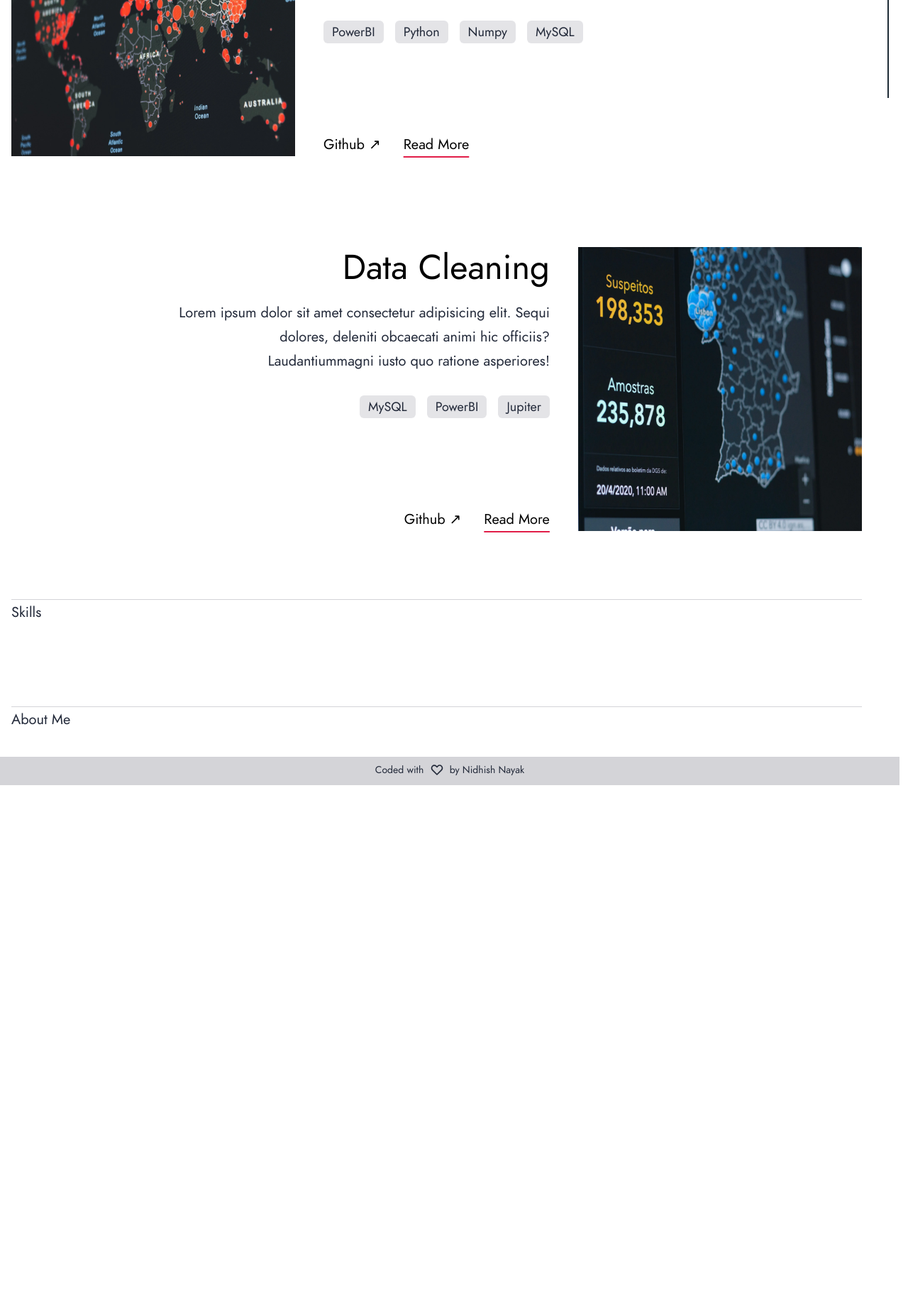
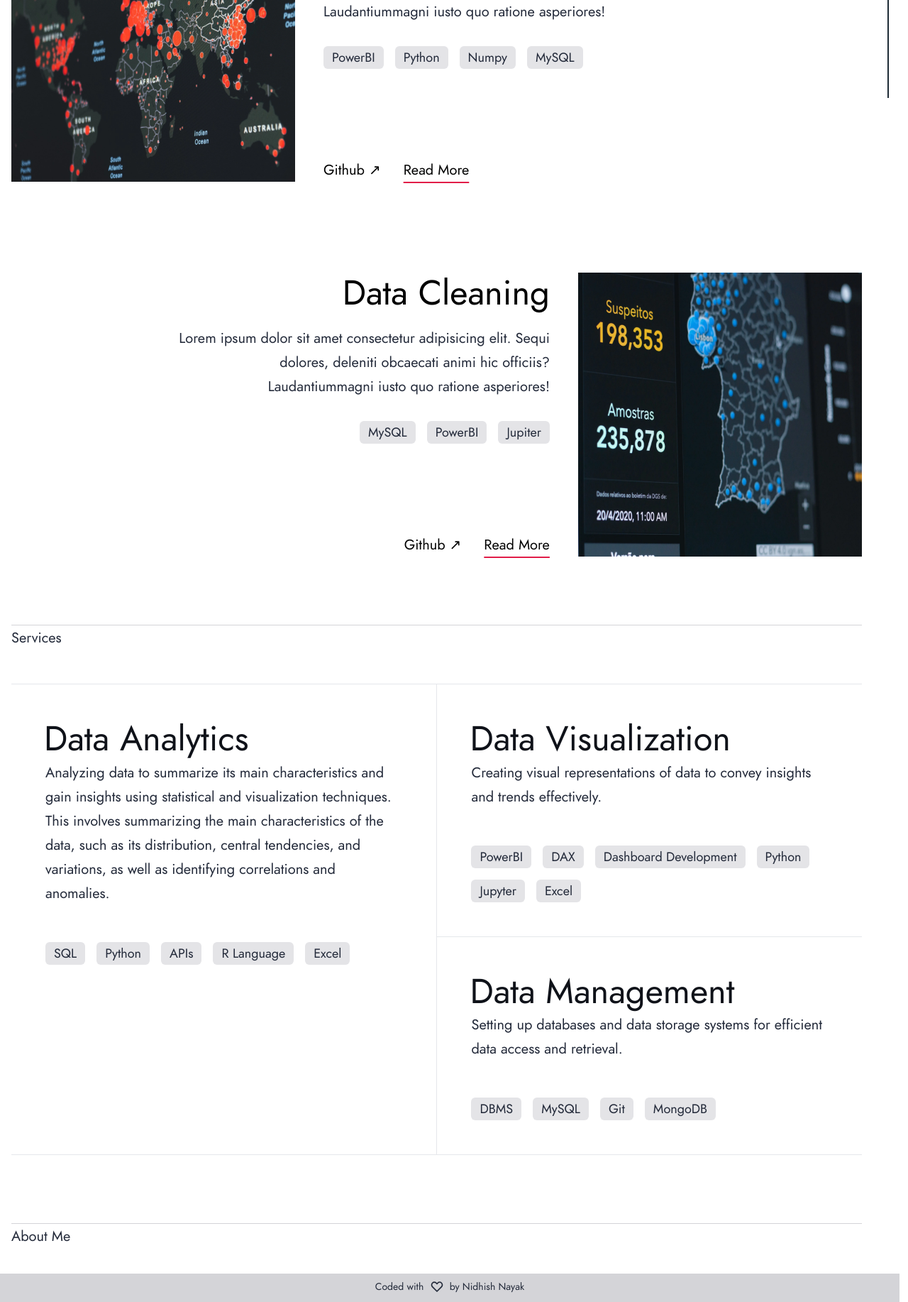
Before and after one commit to nidhish-nayak/nayan, an Astro site: page / in a window 1280 px wide. Shown: the part 741-2575 px from the top of the page at 71% size. Before the commit the page ends 1847 px from the top, so only its background shows below. Built offline with nearby package versions, Linux system fonts and the light colour scheme; Astro itself is replaced by a stand-in of ours.

Commit message:
Added skills section to hero page

```diff
--- a/src/components/Hamburger.astro
+++ b/src/components/Hamburger.astro
@@ -3,7 +3,7 @@ import HeaderLink from "./HeaderLink.astro";
 ---
 
 <div
-	class="fixed z-30 flex items-end text-base w-11/12 sm:w-[96%] px-1 text-black rounded shadow-sm drop-shadow-lg glassmorphism justify-evenly nav-links md:hidden bottom-4"
+	class="fixed z-30 flex items-end text-base w-11/12 sm:w-[96%] px-1 text-black shadow-sm drop-shadow-lg glassmorphism justify-evenly nav-links md:hidden bottom-4"
 	id="myLinks"
 >
 	<HeaderLink href="/">
--- a/src/components/hero/HeroSection.tsx
+++ b/src/components/hero/HeroSection.tsx
@@ -7,14 +7,14 @@ import {
 
 const HeroSection = () => {
 	return (
-		<section class="grid items-end justify-center grid-cols-3 gap-8 my-10">
-			<p class="text-md max-w-[400px] col-span-1 row-start-1">
+		<section class="flex w-full flex-col md:grid items-end justify-center grid-cols-3 gap-8 sm:my-10">
+			<p class="text-md max-w-[400px] col-span-1 row-start-1 sm:mb-14 self-start m-0">
 				{MAIN_DESCRIPTION}
 			</p>
-			<h1 class="col-span-2 row-start-1 m-0 font-bold tracking-tighter dark:m-0 text-8xl">
+			<h1 class="col-span-2 row-start-1 m-0 font-bold tracking-tighter dark:m-0 sm:text-7xl lg:text-8xl">
 				{MAIN_HEADING}
 			</h1>
-			<div class="flex flex-col justify-end items-start col-start-2 row-start-2 gap-0 mt-4 ml-1">
+			<div class="flex flex-col justify-end items-start col-start-2 row-start-2 gap-0 sm:mt-4 sm:ml-1">
 				<p class="m-0 p-0">Data Analyst.</p>
 				<p class="font-semibold m-0 p-0">
 					<span class="text-rose-600 mr-1">{JOB_CITY},</span>
--- a/src/components/hero/Projects.astro
+++ b/src/components/hero/Projects.astro
@@ -8,7 +8,7 @@ const projects = (await getCollection("projects"))
 	.reverse();
 ---
 
-<section class="w-full md:w-[97%] mt-24 border-t border-zinc-300">
+<section class="w-full md:w-[97%] mt-16 sm:mt-24 border-t border-zinc-300">
 	<p class="mb-8">My Work</p>
 	<div class="flex flex-col gap-16 md:gap-32">
 		{
--- a/src/components/hero/Projects.scss
+++ b/src/components/hero/Projects.scss
@@ -45,5 +45,6 @@ a:hover::before {
 }
 
 h2 {
+  margin: 0px !important;
   margin-left: -2px !important
 }
--- a/src/components/hero/Skills.tsx
+++ b/src/components/hero/Skills.tsx
@@ -1,7 +1,49 @@
+import { MY_SKILLS } from "../../consts";
+
 const Skills = () => {
 	return (
 		<section class="w-full md:w-[97%] mt-24 border-t border-zinc-300">
-			<p class="">Skills</p>
+			<p class="">Services</p>
+			<div class="flex flex-col md:grid grid-cols-2 mt-12">
+				<div class="flex flex-col row-span-2 md:p-12 border-t md:border-b">
+					<h2 class="pt-8 md:p-0">{MY_SKILLS["data-analytics"].title}</h2>
+					<p class="block md:hidden">
+						{MY_SKILLS["data-analytics"].description}{" "}
+					</p>
+					<p class="hidden md:block">{MY_SKILLS["data-analytics"].long} </p>
+					<ul class="flex flex-wrap gap-4 md:mt-8">
+						{MY_SKILLS["data-analytics"].skills.map((skill) => (
+							<li class="bg-zinc-200 dark:bg-zinc-900 py-[2px] px-3 rounded-md text-lg">
+								{skill}
+							</li>
+						))}
+					</ul>
+				</div>
+
+				<div class="flex flex-col my-4 md:my-0 md:p-12 border-t md:border-l">
+					<h2 class="pt-8 md:p-0">{MY_SKILLS["data-visualization"].title}</h2>
+					<p>{MY_SKILLS["data-visualization"].description}</p>
+					<ul class="flex flex-wrap gap-4 md:mt-8">
+						{MY_SKILLS["data-visualization"].skills.map((skill) => (
+							<li class="bg-zinc-200 dark:bg-zinc-900 py-[2px] px-3 rounded-md text-lg">
+								{skill}
+							</li>
+						))}
+					</ul>
+				</div>
+
+				<div class="flex flex-col col-start-2 md:p-12 border-t md:border-l md:border-b">
+					<h2 class="pt-8 md:p-0">{MY_SKILLS["data-management"].title}</h2>
+					<p>{MY_SKILLS["data-management"].description}</p>
+					<ul class="flex flex-wrap gap-4 md:mt-8">
+						{MY_SKILLS["data-management"].skills.map((skill) => (
+							<li class="bg-zinc-200 dark:bg-zinc-900 py-[2px] px-3 rounded-md text-lg">
+								{skill}
+							</li>
+						))}
+					</ul>
+				</div>
+			</div>
 		</section>
 	);
 };
--- a/src/consts.ts
+++ b/src/consts.ts
@@ -8,59 +8,39 @@ export const SITE_DESCRIPTION = "Welcome to my portfolio!";
 // You can update any below fields as per your needs.
 export const MAIN_HEADING = "Nayan Malkhedkar";
 export const MAIN_DESCRIPTION =
-	"Design and Lorem ipsum dolor, sit amet consectetur adipisicing elit. Error eaque similique quae ullam.";
+	"Developing a unique synergy of data driven insights and dynamic analytics to propel your success forward.";
 export const JOB_ROLE = "Data Analyst.";
 export const JOB_CITY = "Bangalore";
 export const JOB_NATION = "India";
 
-export const MY_PROJECTS = [
-	{
-		title: "Data Analysis",
+export const MY_SKILLS = {
+	"data-analytics": {
+		title: "Data Analytics",
 		description:
-			"Lorem ipsum dolor sit amet consectetur adipisicing elit. Sequi dolores, deleniti obcaecati animi hic officiis? Laudantiummagni iusto quo ratione asperiores!",
-		image: "",
-		tools: ["PowerBI", "Jupiter"],
-		github: "",
+			"Analyzing data to summarize its main characteristics and gain insights using statistical and visualization techniques.",
+		long: "Analyzing data to summarize its main characteristics and gain insights using statistical and visualization techniques. This involves summarizing the main characteristics of the data, such as its distribution, central tendencies, and variations, as well as identifying correlations and anomalies.",
+		skills: ["SQL", "Python", "APIs", "R Language", "Excel"],
 	},
-	{
-		title: "Data Analysis",
+	"data-visualization": {
+		title: "Data Visualization",
 		description:
-			"Lorem ipsum dolor sit amet consectetur adipisicing elit. Sequi dolores, deleniti obcaecati animi hic officiis? Laudantiummagni iusto quo ratione asperiores!",
-		image: "",
-		tools: ["PowerBI", "Jupiter"],
-		github: "",
+			"Creating visual representations of data to convey insights and trends effectively.",
+		skills: [
+			"PowerBI",
+			"DAX",
+			"Dashboard Development",
+			"Python",
+			"Jupyter",
+			"Excel",
+		],
 	},
-	{
-		title: "Data Analysis",
+	"data-management": {
+		title: "Data Management",
 		description:
-			"Lorem ipsum dolor sit amet consectetur adipisicing elit. Sequi dolores, deleniti obcaecati animi hic officiis? Laudantiummagni iusto quo ratione asperiores!",
-		image: "",
-		tools: ["PowerBI", "Jupiter"],
-		github: "",
+			"Setting up databases and data storage systems for efficient data access and retrieval.",
+		skills: ["DBMS", "MySQL", "Git", "MongoDB"],
 	},
-	{
-		title: "Data Analysis",
-		description:
-			"Lorem ipsum dolor sit amet consectetur adipisicing elit. Sequi dolores, deleniti obcaecati animi hic officiis? Laudantiummagni iusto quo ratione asperiores!",
-		image: "",
-		tools: ["PowerBI", "Jupiter"],
-		github: "",
-	},
-];
-
-export const MY_SKILLS = [
-	"PowerBI",
-	"Jupiter",
-	"Python",
-	"MySQL",
-	"DAX",
-	"MSExcel",
-	"Data Cleaning",
-	"Data Analytics",
-	"Git",
-	"VSCode",
-	"DBMS",
-];
+};
 
 export const MY_SOCIAL_LINKS = {
 	github: "https://github.com/nidhish-nayak",
@@ -71,3 +51,15 @@ export const MY_SOCIAL_LINKS = {
 	email: "nidhibelthangady@gmail.com",
 	mobile: "91+ 9113651048",
 };
+
+// "PowerBI",
+// 	"Jupiter",
+// 	"Python",
+// 	"MySQL",
+// 	"DAX",
+// 	"MSExcel",
+// 	"Data Cleaning",
+// 	"Data Analytics",
+// 	"Git",
+// 	"VSCode",
+// 	"DBMS",
```
Also changed, not shown: public/admin/config.yml (+13 -0 lines).
